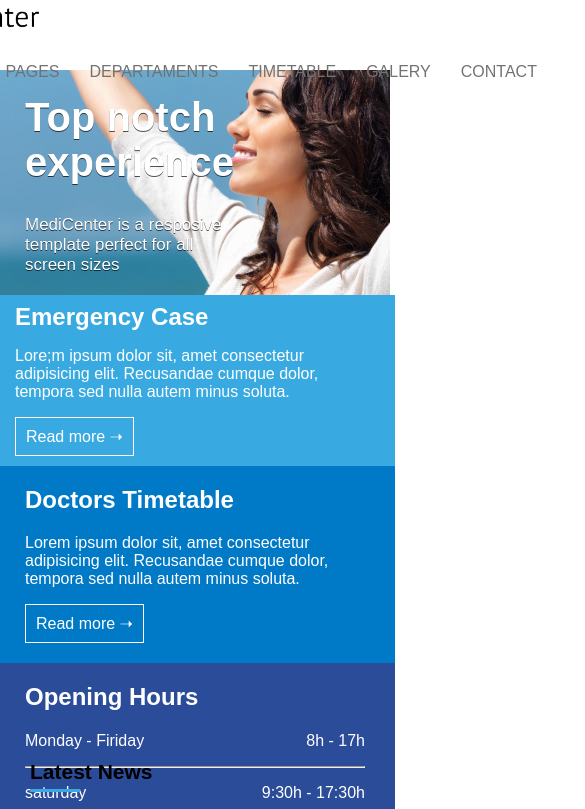
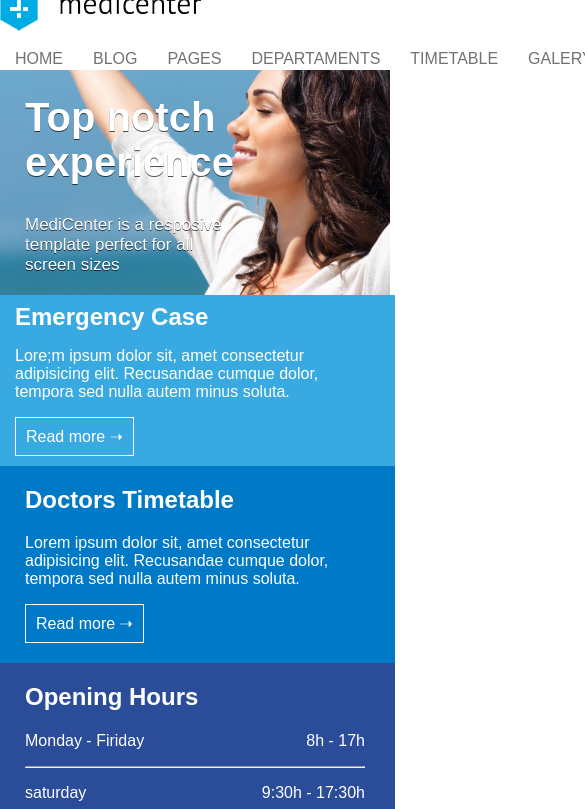
Before and after one commit to Conrad011/medicenter, a plain HTML site: page index.html in a window 390 px wide. Shown: the top 809 px of the page, 585 px wide, since content can reach past the window. Drawn offline with Linux system fonts and the light colour scheme.

Commit message:
upgrade do projeto Medicenter

```diff
--- a/estilo/phone.css
+++ b/estilo/phone.css
@@ -15,20 +15,29 @@
         justify-content: center;
         height: 70px;
     }
-    div.container{
+    header.container0{
+        flex-direction: row;
         display: flex;
         flex-direction: column;
         margin: 0px;
     }
+    .container{
+        display: flex;
+        flex-direction: column;
+        margin: 0px;
+
+    }
     div.logo{
        display: flex;
-       align-items: center;
+       flex-direction: row;
     }
     div.menu{
        display: flex;
        align-items: center;
+       flex-direction: row;
        text-transform: uppercase;
        font-weight: 520;
+
     }
     .menu > a{
         font-family: Arial, Helvetica, sans-serif;
@@ -49,6 +58,9 @@
     }
     .column{
         flex-direction: column;
+    }
+    div.container.column{
+
     }
     .banner_headline{
         flex: 1;
@@ -177,17 +189,20 @@
 
     .widget_title{
         display: block;
-        margin: auto;
-        height: auto;
-        margin: auto;
-
+        margin-top: 140px;
+    }
+    .widget_title2{
+        display: block;
+        margin-top: 40px;
     }
     .widget_title_text{
         color:black;
         font-size:21px;
         font-weight: bold;
         padding-left: 20px;
+        padding-top: 10px;
     }
+
     .widget_title_bar{
         width: 50px;
         height: 3px;
@@ -196,7 +211,7 @@
         margin-left: 20px;
     }
     .widget_body{
-        padding: 20px;
+        padding: px;
     }
     .container2{
         max-width: 300px;
--- a/index.html
+++ b/index.html
@@ -9,8 +9,8 @@
     <link rel="stylesheet" href="estilo/phone.css">
 </head>
 <body>
-    <header>
-        <div class="container">
+    <header class="container0">
+        <div >
 
              <div class="logo">
                 <a href="index.html"><img src="imagens/logo.png" alt="Logo"></a>
```
